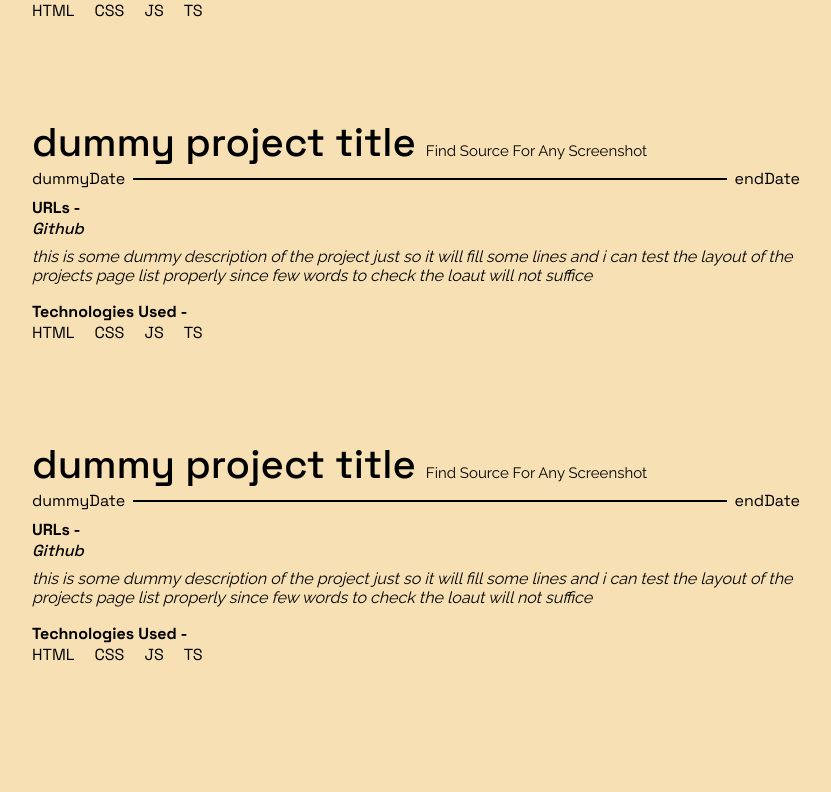
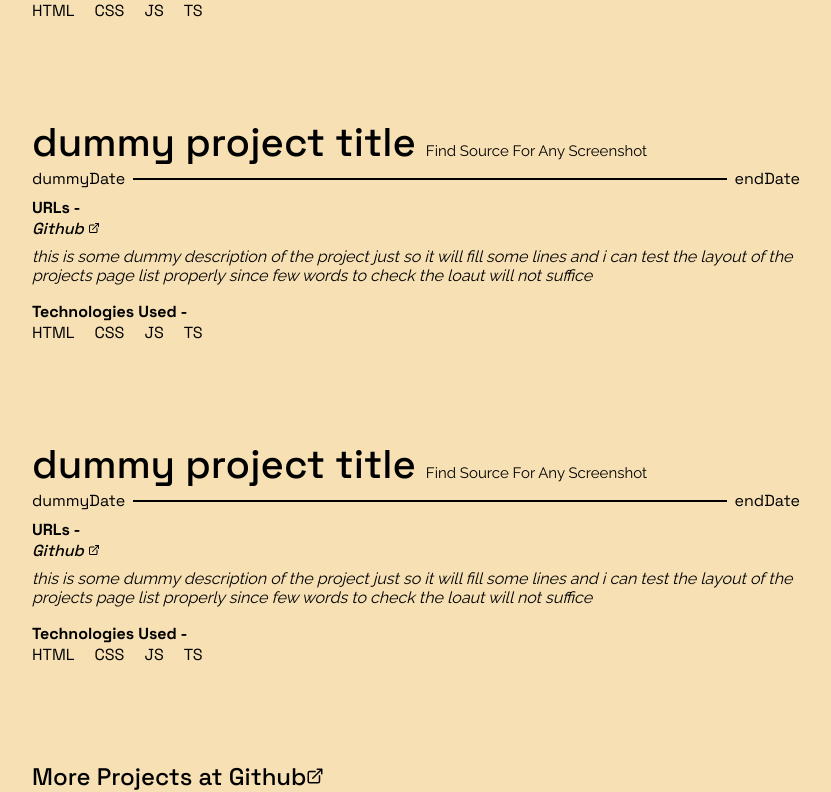
Before and after one commit to 5tupidmuffin/5tupidmuffin.github.io, a Next.js app: page /projects in a window 1280 px wide. Shown: the part 785-1577 px from the top of the page, without its empty margins (0-831 px from the left). Before the commit the page ends 1482 px from the top, so only its background shows below. Built offline with nearby package versions, Linux system fonts and the light colour scheme.

Commit message:
more changes in projects

```diff
--- a/components/projects/index.tsx
+++ b/components/projects/index.tsx
@@ -2,6 +2,8 @@ import React, { FC, useEffect, useState } from "react";
 import styles from "./projects.module.scss";
 import SingleProject from "./single-project";
 import PageHeader from "@/components/common/page-header";
+import Image from "next/image";
+import Link from "next/link";
 
 interface ProjectData {
   title: string;
@@ -33,6 +35,18 @@ const ProjectsPageComponent: FC = () => {
         projects.map((data, idx) => (
           <SingleProject key={idx} projectData={data} />
         ))}
+      <Link
+        className={styles.moreProjects}
+        href="https://github.com/5tupidmuffin"
+      >
+        More Projects at Github
+        <Image
+          src="/images/external-link-arrow.svg"
+          height={18}
+          width={18}
+          alt="external link icon"
+        />
+      </Link>
     </main>
   );
 };
--- a/components/projects/projects.module.scss
+++ b/components/projects/projects.module.scss
@@ -3,4 +3,19 @@
   margin: 0;
   width: 100%;
   height: 100%;
+
+  .moreProjects {
+    padding-left: 2rem;
+    font-size: 1.5rem;
+    display: block;
+    margin: 0;
+    margin-bottom: 2rem;
+    color: black;
+    text-decoration: none;
+    font-weight: 500;
+    transition: 0.2s;
+    &:hover {
+      font-weight: 200;
+    }
+  }
 }
--- a/components/projects/single-project/index.tsx
+++ b/components/projects/single-project/index.tsx
@@ -1,6 +1,7 @@
 import React, { FC, ReactNode } from "react";
 import Link from "next/link";
 import styles from "./single-project.module.scss";
+import Image from "next/image";
 
 interface Props {
   projectData: {
@@ -22,7 +23,13 @@ const SingleProject: FC<Props> = ({ projectData }) => {
   const singleLink = (label: string, url: string): ReactNode => {
     return (
       <Link className={styles.singleLink} href={url} target="_blank">
-        {label}
+        {label}{" "}
+        <Image
+          src="/images/external-link-arrow.svg"
+          height={12}
+          width={12}
+          alt="external link icon"
+        />
       </Link>
     );
   };
```
